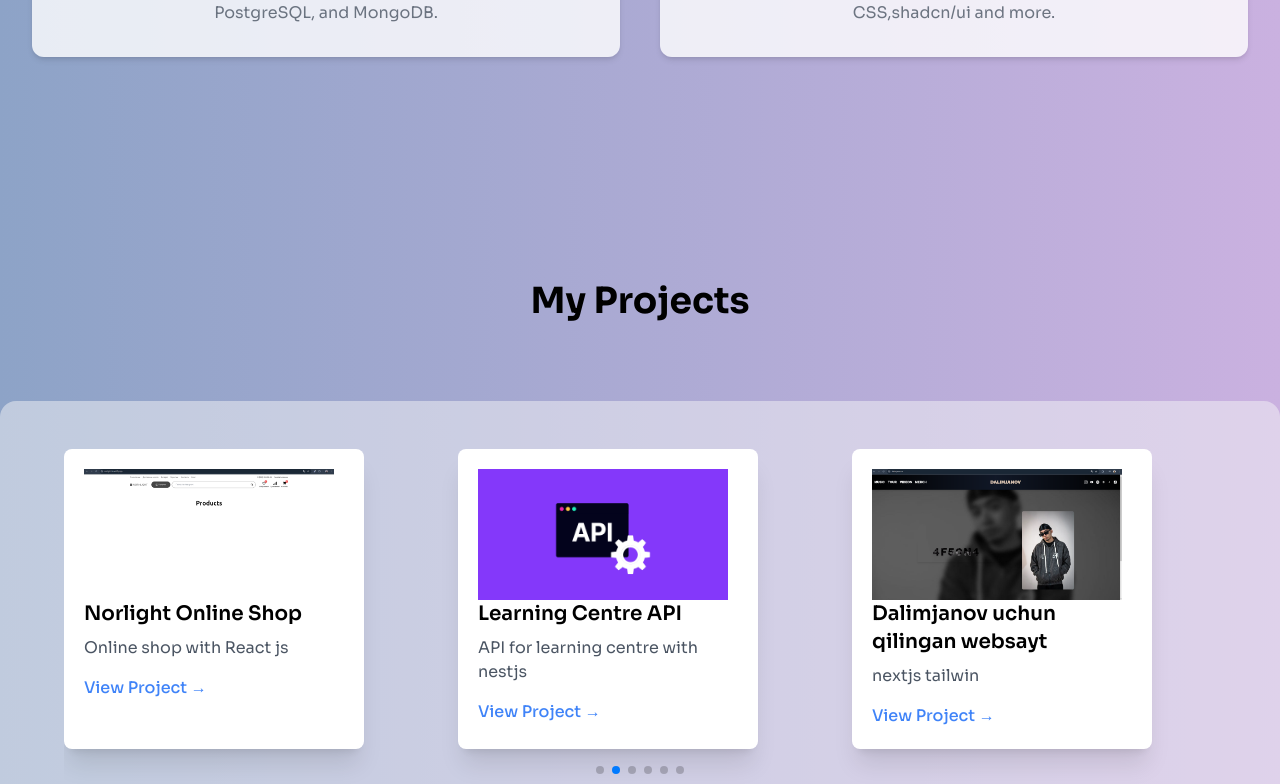
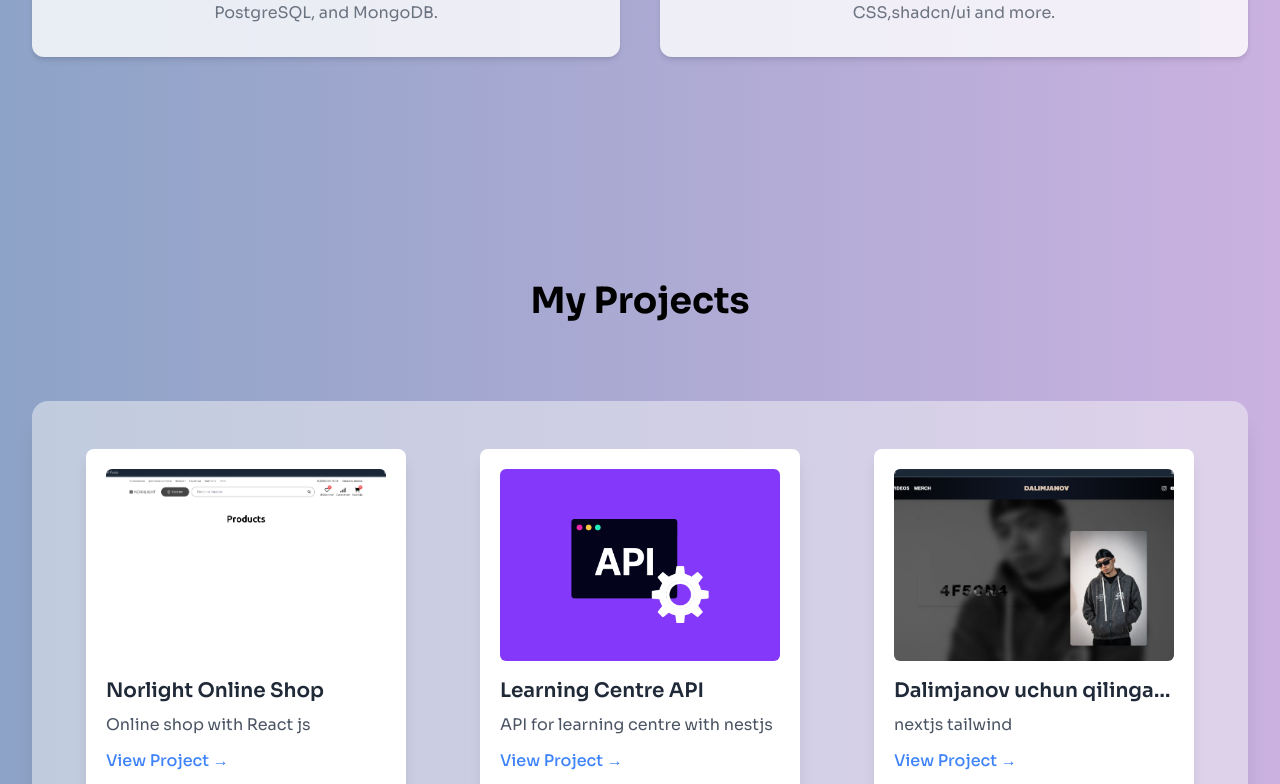
Before and after one commit to ogabekiy/portfolio1, a React (Vite) app: page / in a window 1280 px wide. Shown: the part 2007-2791 px from the top of the page. Built offline with nearby package versions, Linux system fonts and the light colour scheme.

Commit message:
more responsive

```diff
--- a/package.json
+++ b/package.json
@@ -13,6 +13,7 @@
     "dotenv": "^16.4.7",
     "flowbite": "^2.5.2",
     "grammy": "^1.33.0",
+    "lucide-react": "^0.476.0",
     "react": "^18.3.1",
     "react-dom": "^18.3.1",
     "react-icons": "^5.4.0",
--- a/src/components/Footer.jsx
+++ b/src/components/Footer.jsx
@@ -38,7 +38,7 @@ export default function Footer() {
       <hr className="border-t border-blue-500 my-6 w-4/5 mx-auto" />
 
       <div className="text-center text-gray-500 text-sm">
-        &copy; {new Date().getFullYear()} Og'abek | All Rights Reserved.
+        &copy; {new Date().getFullYear()} OGABEK | All Rights Reserved.
       </div>
     </footer>
   );
--- a/src/components/Hero.jsx
+++ b/src/components/Hero.jsx
@@ -11,7 +11,20 @@ export default function Hero() {
 
   return (
     <div className="container mx-auto w-full max-w-7xl px-5 py-16 flex flex-col md:flex-row items-center gap-12">
-      <div className="flex-1 mt-16 md:mt-[200px] text-center md:text-left animate-fade-in">
+      {/* Image Container - reordered to appear first on mobile */}
+      <div className="flex-1 relative order-1 pt-14 md:order-2">
+        <div className="relative md:w-[400px] md:h-[400px] rounded-full mx-auto overflow-hidden shadow-2xl transform hover:rotate-6 transition-transform duration-500">
+          <img
+            className="w-full h-full object-cover"
+            src={Ogabek}
+            alt="Profile"
+          />
+          <div className="absolute top-0 left-0 w-full h-full bg-gradient-to-t from-transparent to-transparent opacity-50 blur-2xl"></div>
+        </div>
+      </div>
+
+      {/* Text Container - appears below image on mobile */}
+      <div className="flex-1 mt-8 md:mt-[200px] text-center md:text-left animate-fade-in order-2 md:order-1">
         <div className="flex items-center justify-center md:justify-start mb-5 gap-2">
           <img
             src="https://42.uz/_next/image?url=%2Fanimated%2FZapIcon-64.gif&w=32&q=75"
@@ -39,19 +52,6 @@ export default function Hero() {
           Get Started
         </button>
       </div>
-
-      <div className="flex-1 relative">
-        <div className="relative w-[400px] h-[400px] rounded-full mx-auto overflow-hidden shadow-2xl transform hover:rotate-6 transition-transform duration-500">
-          <img
-            className="w-full h-full object-cover"
-            src={Ogabek}
-            alt="Profile"
-          />
-          <div className="absolute top-0 left-0 w-full h-full bg-gradient-to-t from-transparent  to-transparent opacity-50 blur-2xl"></div>
-        </div>
-      </div>
-
-
     </div>
   );
 }
--- a/src/components/Projects.jsx
+++ b/src/components/Projects.jsx
@@ -3,98 +3,70 @@ import { Swiper, SwiperSlide } from "swiper/react";
 import { Autoplay, Pagination } from "swiper/modules";
 import "swiper/css";
 import "swiper/css/pagination";
-import flags from '../assets/projects/flags.png'
-import norlight from '../assets/projects/norlight.png'
-import lc from '../assets/projects/lc.png'
-import merc from '../assets/projects/merc.png'
-import store from '../assets/projects/store.png'
-import dalimjanov from '../assets/projects/afsona.png'
+import flags from '../assets/projects/flags.png';
+import norlight from '../assets/projects/norlight.png';
+import lc from '../assets/projects/lc.png';
+import merc from '../assets/projects/merc.png';
+import store from '../assets/projects/store.png';
+import dalimjanov from '../assets/projects/afsona.png';
 
 const projectsData = [
-  {
-    id: 1,
-    img:merc,
-    title: "Mercedes ",
-    description: "Mercedes ehtiyot qismlari sotadigan do'kon uchun (nestjs + tailwind)",
-    link: "https://www.hercules.uz/uz",
-  },
-  {
-    id: 2,
-    img:norlight,
-    title: "Norlight Online Shop",
-    description: "Online shop with React js",
-    link: "https://norlight16.netlify.app/",
-  },
-  {
-    id: 3,
-    img: lc,
-    title: "Learning Centre API",
-    description: "API for learning centre with nestjs",
-    link: "https://github.com/ogabekiy/learning-centre",
-  },
-  {
-    id: 4,
-    img: dalimjanov,
-    title: "Dalimjanov uchun qilingan websayt",
-    description: "nextjs tailwin",
-    link: "https://dalimjanov.uz",
-  },
-  {
-    id:5,
-    img: store,
-    title: 'Store',
-    description:'another store with reactjs',
-    link:'https://lesson13-store.netlify.app/',
-  },
-  {
-    id: 6,
-    img: lc,
-    title: "E-commerce market API",
-    description: "API with nest js and postgres",
-    link: "https://github.com/ogabekiy/final-exam-bcknd",
-  },
+  { id: 1, img: merc, title: "Mercedes", description: "Mercedes ehtiyot qismlari sotadigan do'kon uchun (nestjs + tailwind)", link: "https://www.hercules.uz/uz" },
+  { id: 2, img: norlight, title: "Norlight Online Shop", description: "Online shop with React js", link: "https://norlight16.netlify.app/" },
+  { id: 3, img: lc, title: "Learning Centre API", description: "API for learning centre with nestjs", link: "https://github.com/ogabekiy/learning-centre" },
+  { id: 4, img: dalimjanov, title: "Dalimjanov uchun qilingan websayt", description: "nextjs tailwind", link: "https://dalimjanov.uz" },
+  { id: 5, img: store, title: "Store", description: "another store with reactjs", link: "https://lesson13-store.netlify.app/" },
+  { id: 6, img: lc, title: "E-commerce market API", description: "API with nest js and postgres", link: "https://github.com/ogabekiy/final-exam-bcknd" },
 ];
 
 export default function Projects() {
   return (
-    <div className="mt-36">
-      <h2 className="text-3xl md:text-4xl font-bold text-center mb-8">
+    <div className="mt-16 md:mt-36 px-4 sm:px-6 lg:px-8">
+      <h2 className="text-2xl sm:text-3xl md:text-4xl font-bold text-center mb-6 md:mb-8">
         My Projects
       </h2>
-      <section className="bg-gray-100 bg-opacity-50 hover:scale-[101%] py-12 mt-20 container mx-auto w-full max-w-7xl rounded-2xl transform transition-all hover:shadow-2xl shadow-xl mb-10" id="projects">
-      <div className="max-w-6xl  mx-auto flex flex-col gap-9">
-
-
+      <section
+        className="bg-gray-100 bg-opacity-50 py-8 sm:py-12 mt-12 md:mt-20 container mx-auto w-full max-w-7xl rounded-2xl transform transition-all hover:shadow-2xl shadow-xl mb-10 hover:scale-[101%] duration-300"
+        id="projects"
+      >
+        <div className="max-w-full px-4 sm:px-6 lg:px-8">
           <Swiper
             modules={[Autoplay, Pagination]}
-          spaceBetween={30}
+            spaceBetween={20}
             slidesPerView={1}
             pagination={{ clickable: true }}
-          autoplay={{
-            delay: 3000,
-            disableOnInteraction: false,
-          }}
+            autoplay={{ delay: 3000, disableOnInteraction: false }}
             loop={true}
             breakpoints={{
-            768: { slidesPerView: 2 },
-            1024: { slidesPerView: 3 },
+              480: { slidesPerView: 1, spaceBetween: 20 },
+              640: { slidesPerView: 2, spaceBetween: 25 },
+              1024: { slidesPerView: 3, spaceBetween: 30 },
             }}
-          className="w-full"
+            className="w-full pb-12"
           >
             {projectsData.map((project) => (
-            <SwiperSlide key={project.id}>
-              <div className="bg-white shadow-xl h-[300px] hover:scale-[102%] w-[300px] rounded-lg mb-10 p-5 hover:shadow-xl transition-shadow duration-300">
-                <img className="h-[200px0] w-[250px]" src={project.img} alt={project.description} />
-                <h3 className="text-xl font-semibold mb-2">{project.title}</h3>
-                <p className="text-gray-600 mb-4">{project.description}</p>
+              <SwiperSlide key={project.id} >
+                <div className="bg-white shadow-lg mb-10 rounded-lg mx-auto w-full max-w-[300px] sm:max-w-[280px] md:max-w-[320px] h-auto p-4 sm:p-5 transition-all duration-300 hover:scale-[102%] hover:shadow-xl">
+                  <div className="relative w-full h-40 sm:h-48 overflow-hidden rounded-md">
+                    <img
+                      className="w-full h-full object-cover"
+                      src={project.img}
+                      alt={project.title}
+                      loading="lazy"
+                    />
+                  </div>
+                  <div className="mt-3 sm:mt-4 ">
+                    <h3 className="text-lg sm:text-xl font-semibold text-gray-800 truncate">{project.title}</h3>
+                    <p className="text-sm sm:text-base text-gray-600 mt-1 sm:mt-2 line-clamp-2">{project.description}</p>
                     <a
                       href={project.link}
                       target="_blank"
                       rel="noopener noreferrer"
-                  className="text-blue-500 font-medium hover:underline"
+                      className="inline-block mt-2 sm:mt-3 text-blue-500 text-sm sm:text-base font-medium hover:underline"
                     >
                       View Project →
                     </a>
+                  </div>
                 </div>
               </SwiperSlide>
             ))}
```
Also changed, not shown: src/components/Header.jsx (+57 -24 lines), 1 other file (tests, documents, lock files or other folders). Lines whose indentation alone changed are shown as unchanged.
